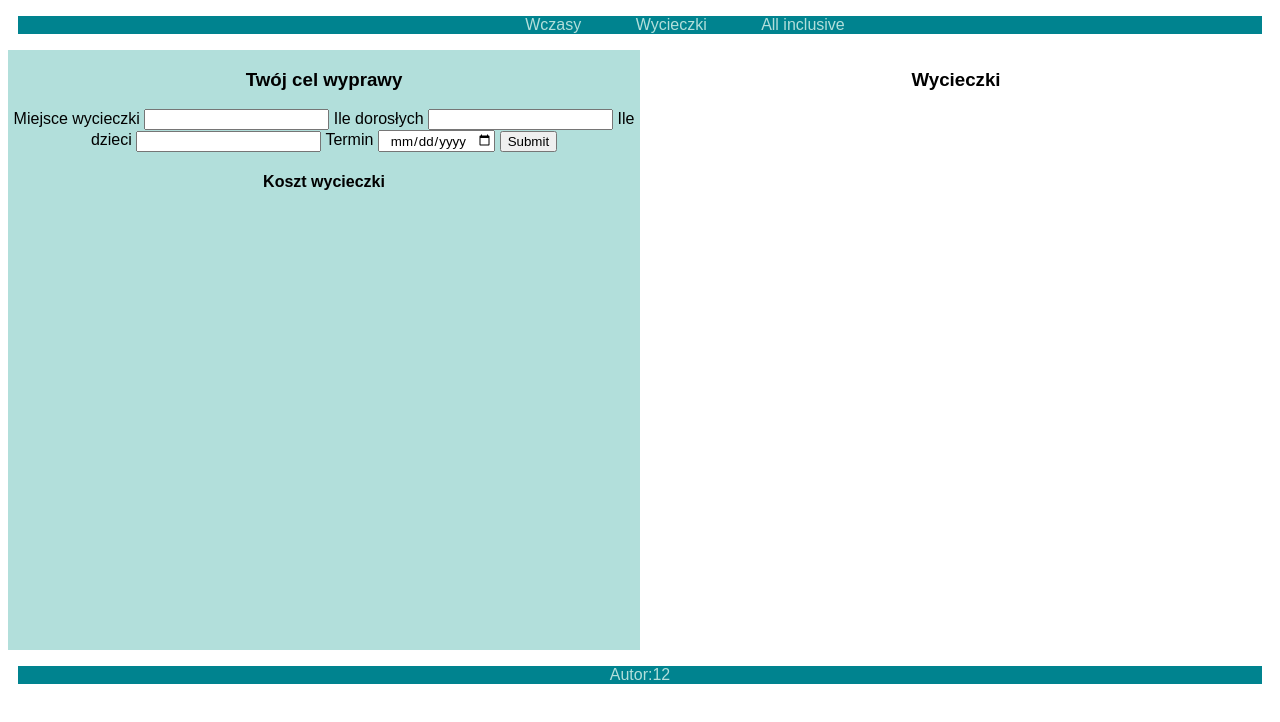
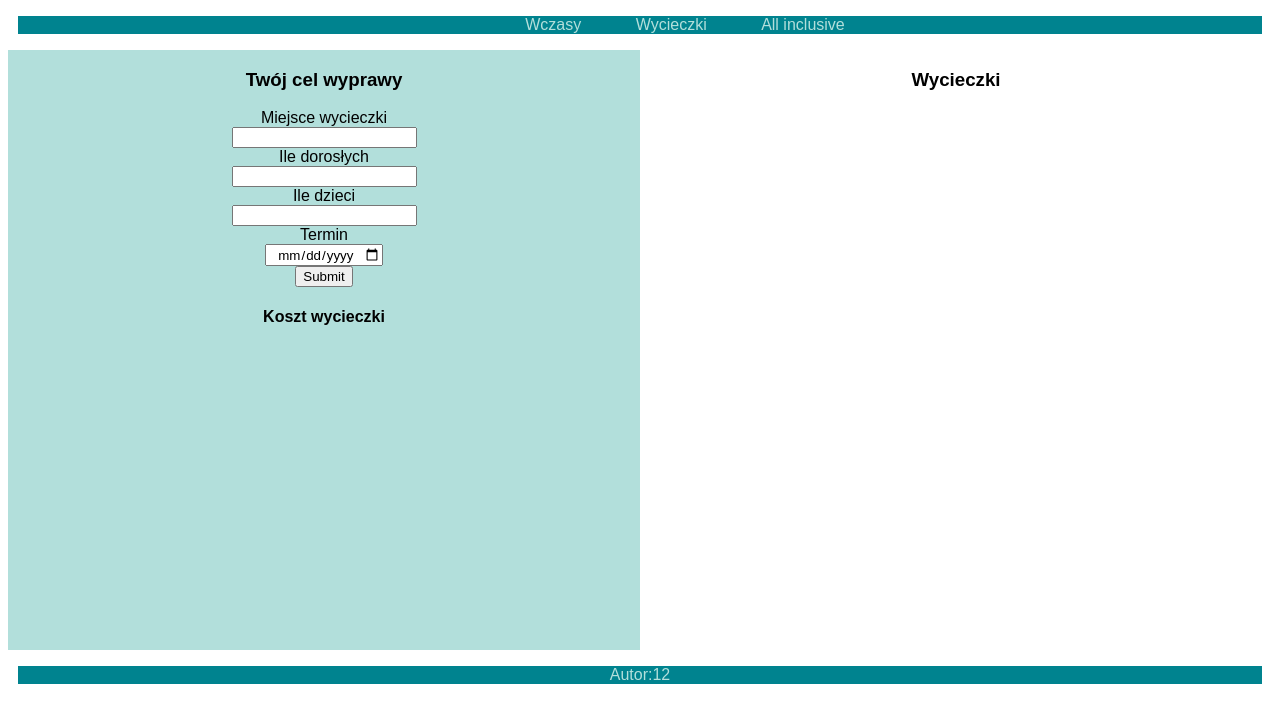
Before and after one commit to Unecomic/projekt25, a plain HTML site: page index.html in a window 1280 px wide. Drawn offline with Linux system fonts and the light colour scheme.

Commit message:
Update index.html

```diff
--- a/index.html
+++ b/index.html
@@ -36,23 +36,23 @@
  <form action="index.php" method="post">
 
 
-    <label>Miejsce wycieczki</label>
+    <label>Miejsce wycieczki</label><br>
 
-    <input type="text">
+    <input type="text"><br>
 
-    <label>Ile dorosłych</label>
+    <label>Ile dorosłych</label><br>
 
-    <input type="number">
+    <input type="number"><br>
 
 
-    <label>Ile dzieci</label>
+    <label>Ile dzieci</label><br>
 
-    <input type="number">
+    <input type="number"><br>
 
-    <label>Termin</label>
+    <label>Termin</label><br>
 
-    <input type="date">
-<input type="submit" name="Symulacja ceny">
+    <input type="date"><br>
+<input type="submit" name="Symulacja ceny"><br>
 
 
 </form>
```
